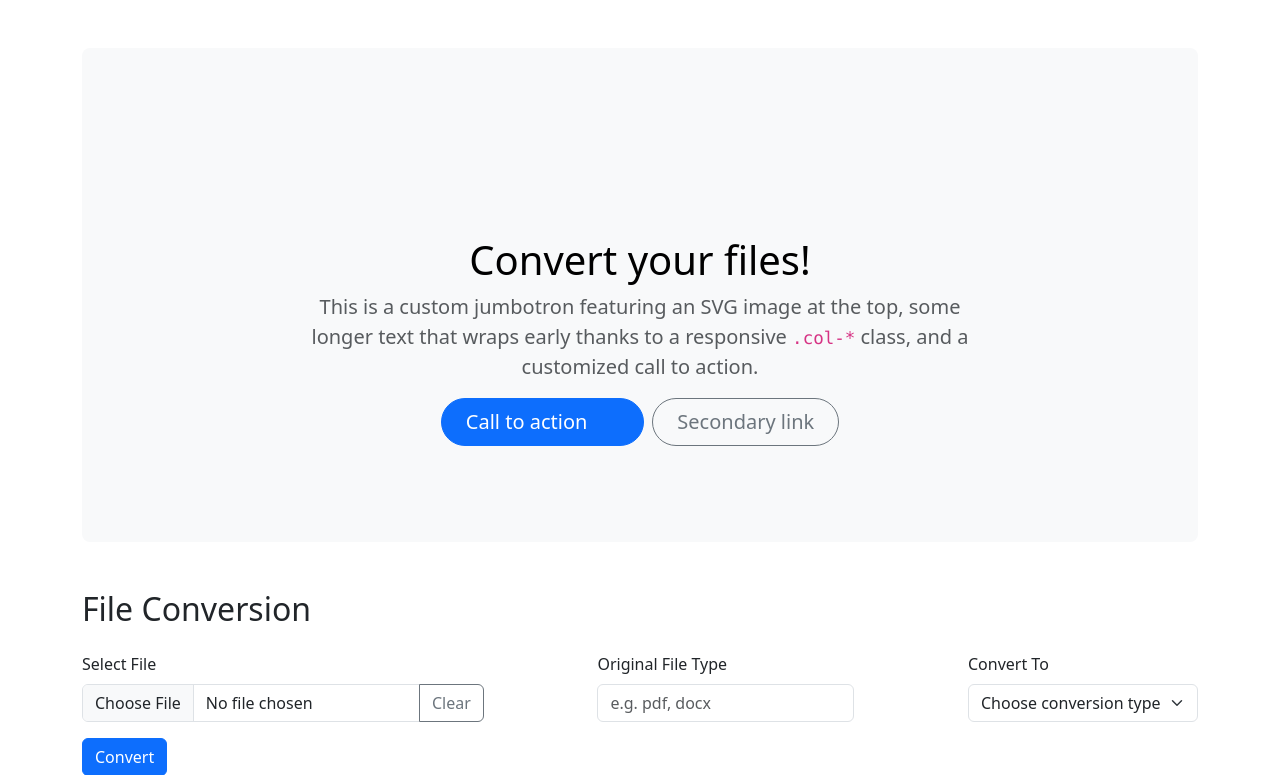
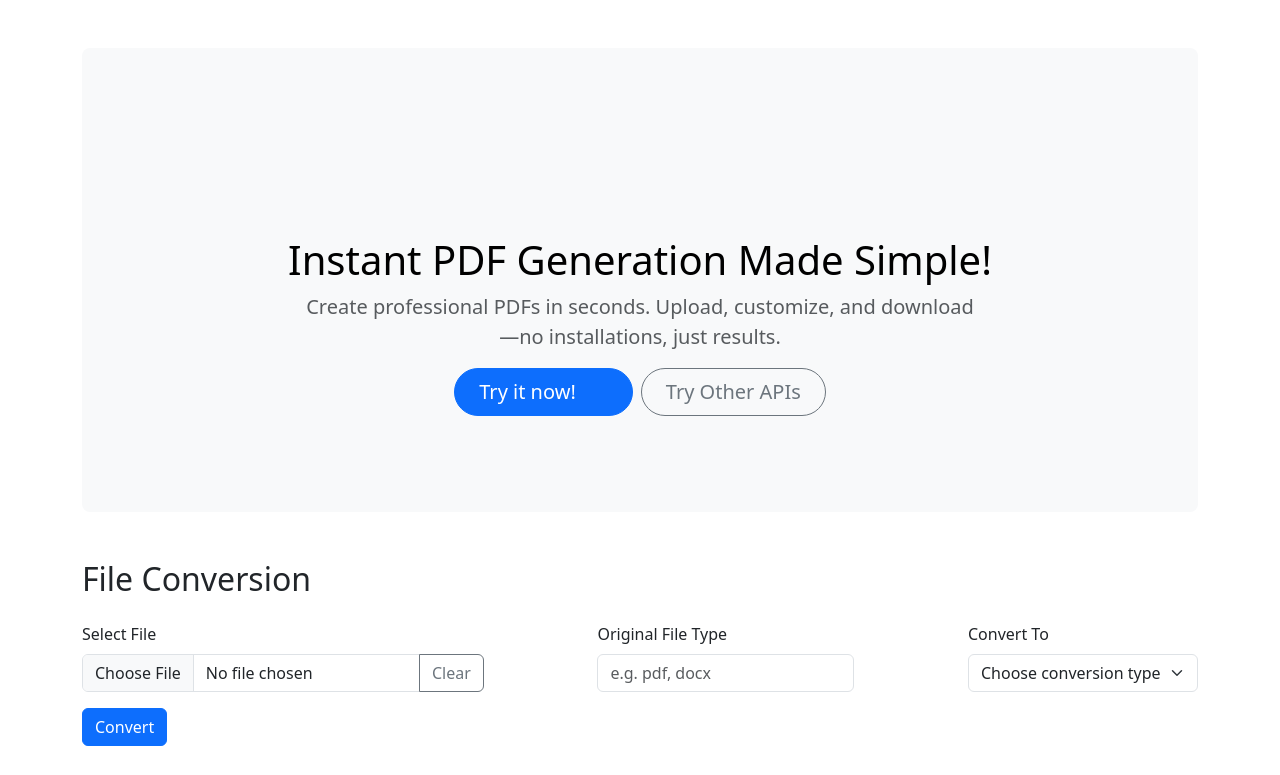
Before and after one commit to 21abhaya/celery-try, a Django app: page / in a window 1280 px wide. Shown: the part 56-831 px from the top of the page. Run offline with Django 5.2, Linux system fonts and the light colour scheme; parts of the project's set-up code (start-up, migrations or seed data) failed here and were passed over; some libraries are stand-ins or nearby versions.

Commit message:
Changed: adcopy hero section

```diff
--- a/app/templates/app/base.html
+++ b/app/templates/app/base.html
@@ -39,17 +39,17 @@
   <div class="container my-5">
     <div class="p-5 text-center bg-body-tertiary rounded-3">
       <svg class="bi mt-4 mb-3" style="color: var(--bs-indigo);" width="100" height="100"><use xlink:href="#bootstrap"></use></svg>
-      <h1 class="text-body-emphasis">Convert your files!</h1>
+      <h1 class="text-body-emphasis">Instant PDF Generation Made Simple!</h1>
       <p class="col-lg-8 mx-auto fs-5 text-muted">
-        This is a custom jumbotron featuring an SVG image at the top, some longer text that wraps early thanks to a responsive <code>.col-*</code> class, and a customized call to action.
+        Create professional PDFs in seconds. Upload, customize, and download—no installations, just results.
       </p>
       <div class="d-inline-flex gap-2 mb-5">
         <button class="d-inline-flex align-items-center btn btn-primary btn-lg px-4 rounded-pill" type="button">
-          Call to action
+          Try it now!
           <svg class="bi ms-2" width="24" height="24"><use xlink:href="#arrow-right-short"></use></svg>
         </button>
         <button class="btn btn-outline-secondary btn-lg px-4 rounded-pill" type="button">
-          Secondary link
+          Try Other APIs
         </button>
       </div>
     </div>
```
